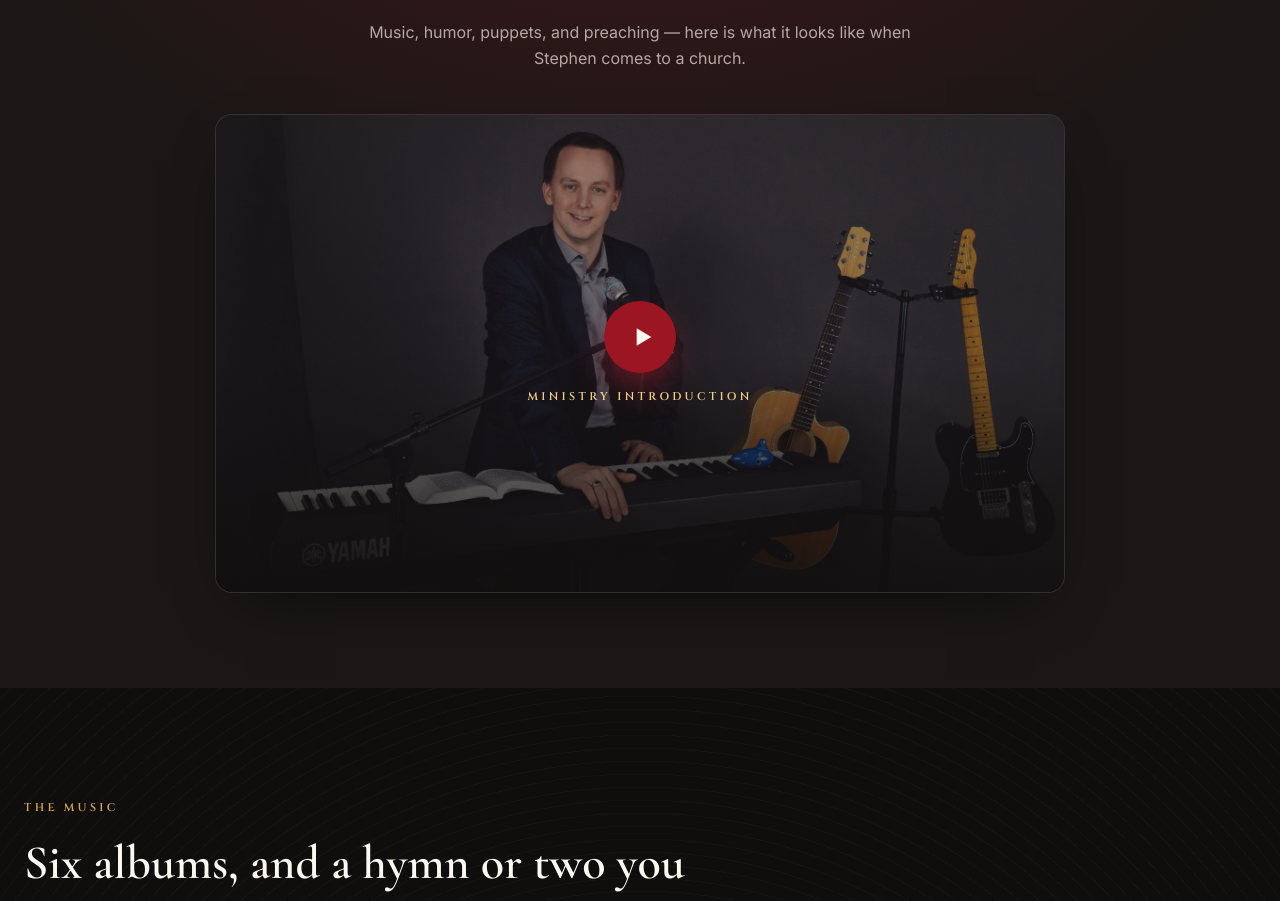
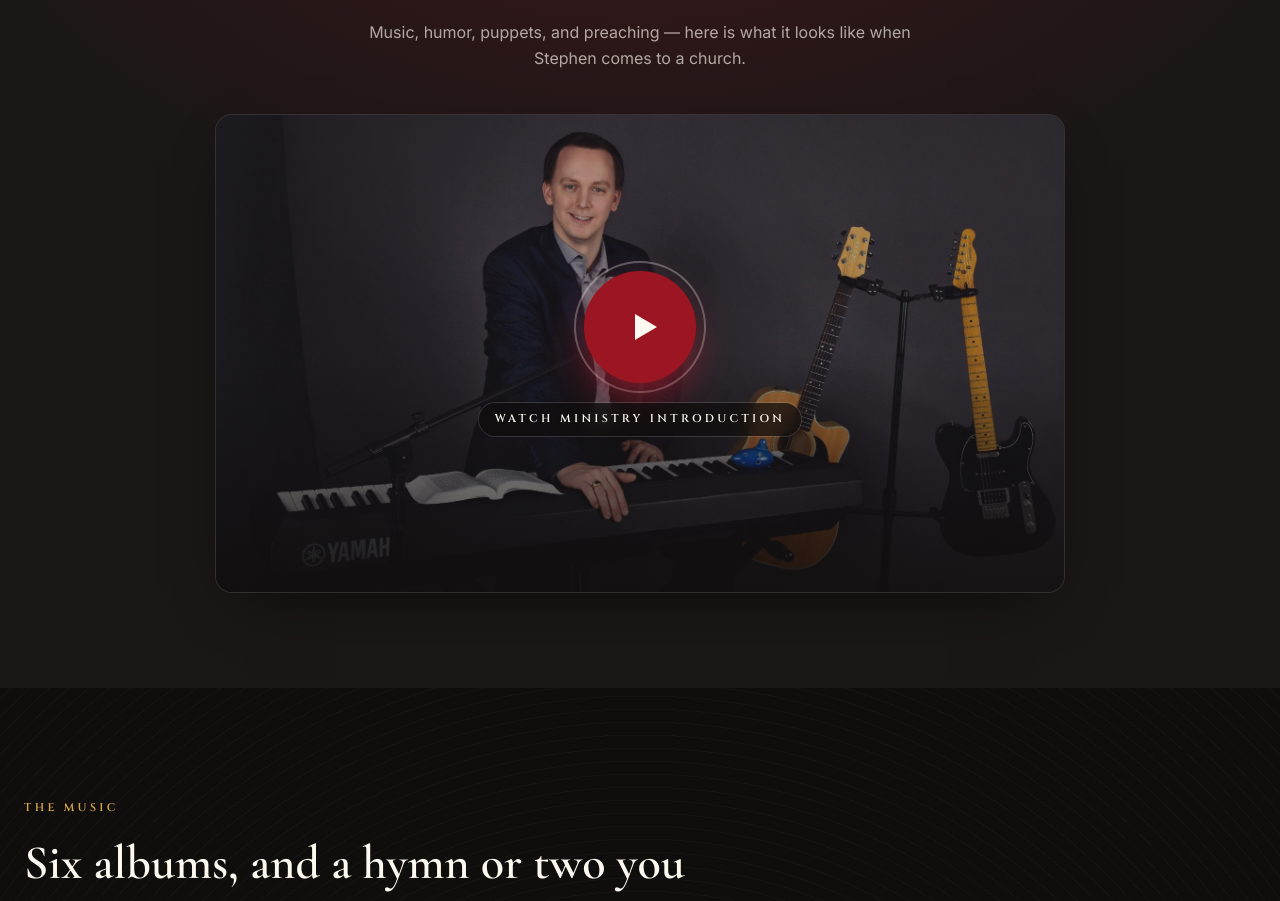
Before and after one commit to edesent/foresterministries-redesign, a Next.js app: page / in a window 1280 px wide. Shown: the part 2632-3533 px from the top of the page. Built offline with nearby package versions, Linux system fonts and the light colour scheme.

Commit message:
Made the video play button bigger and more inviting, with a pulse and a running-time label

```diff
--- a/src/components/VideoEmbed.tsx
+++ b/src/components/VideoEmbed.tsx
@@ -11,10 +11,13 @@ export default function VideoEmbed({
   videoId,
   title,
   poster,
+  duration,
 }: {
   videoId: string;
   title: string;
   poster?: string;
+  /** Optional running time shown on the play overlay, e.g. "2 min". */
+  duration?: string;
 }) {
   const [playing, setPlaying] = useState(false);
   const thumb = poster ?? `https://i.ytimg.com/vi/${videoId}/maxresdefault.jpg`;
@@ -39,16 +42,37 @@ export default function VideoEmbed({
           <img
             src={thumb}
             alt=""
-            className="absolute inset-0 h-full w-full object-cover opacity-80 transition-all duration-500 group-hover:scale-[1.03] group-hover:opacity-95"
+            className="absolute inset-0 h-full w-full object-cover opacity-90 transition-all duration-500 group-hover:scale-[1.03] group-hover:opacity-100"
           />
-          <span className="absolute inset-0 bg-gradient-to-t from-ink/85 via-ink/25 to-ink/25" />
-          <span className="absolute inset-0 flex flex-col items-center justify-center gap-4">
-            <span className="flex h-[4.5rem] w-[4.5rem] items-center justify-center rounded-full bg-crimson shadow-[0_16px_40px_-12px_rgba(194,35,51,0.9)] transition-transform duration-300 group-hover:scale-110">
-              <svg viewBox="0 0 24 24" className="ml-1 h-8 w-8 text-ivory" fill="currentColor">
-                <path d="M8 5.5v13l11-6.5-11-6.5z" />
-              </svg>
+          <span className="absolute inset-0 bg-gradient-to-t from-ink/80 via-ink/15 to-ink/20" />
+          <span className="absolute inset-0 flex flex-col items-center justify-center gap-5">
+            <span className="relative flex h-20 w-20 sm:h-28 sm:w-28 items-center justify-center">
+              {/* Soft pulse so the eye lands on the play button */}
+              <span className="absolute inset-0 rounded-full bg-crimson/60 animate-ping motion-reduce:animate-none" />
+              <span className="absolute -inset-2 rounded-full ring-2 ring-ivory/30" />
+              <span className="relative flex h-full w-full items-center justify-center rounded-full bg-crimson shadow-[0_20px_50px_-12px_rgba(194,35,51,0.95)] transition-transform duration-300 group-hover:scale-110">
+                <svg
+                  viewBox="0 0 24 24"
+                  className="ml-1.5 h-9 w-9 sm:h-12 sm:w-12 text-ivory"
+                  fill="currentColor"
+                >
+                  <path d="M8 5.5v13l11-6.5-11-6.5z" />
+                </svg>
+              </span>
             </span>
-            <span className="eyebrow text-brass-light text-[0.62rem]">{title}</span>
+            <span className="flex items-center gap-2.5 rounded-full bg-ink/70 backdrop-blur-sm px-4 py-2 ring-1 ring-ivory/15">
+              <span className="eyebrow text-ivory text-[0.62rem] sm:text-[0.7rem]">
+                Watch {title}
+              </span>
+              {duration && (
+                <>
+                  <span className="h-3 w-px bg-ivory/30" />
+                  <span className="eyebrow text-brass-light text-[0.62rem] sm:text-[0.7rem]">
+                    {duration}
+                  </span>
+                </>
+              )}
+            </span>
           </span>
         </button>
       )}
```
